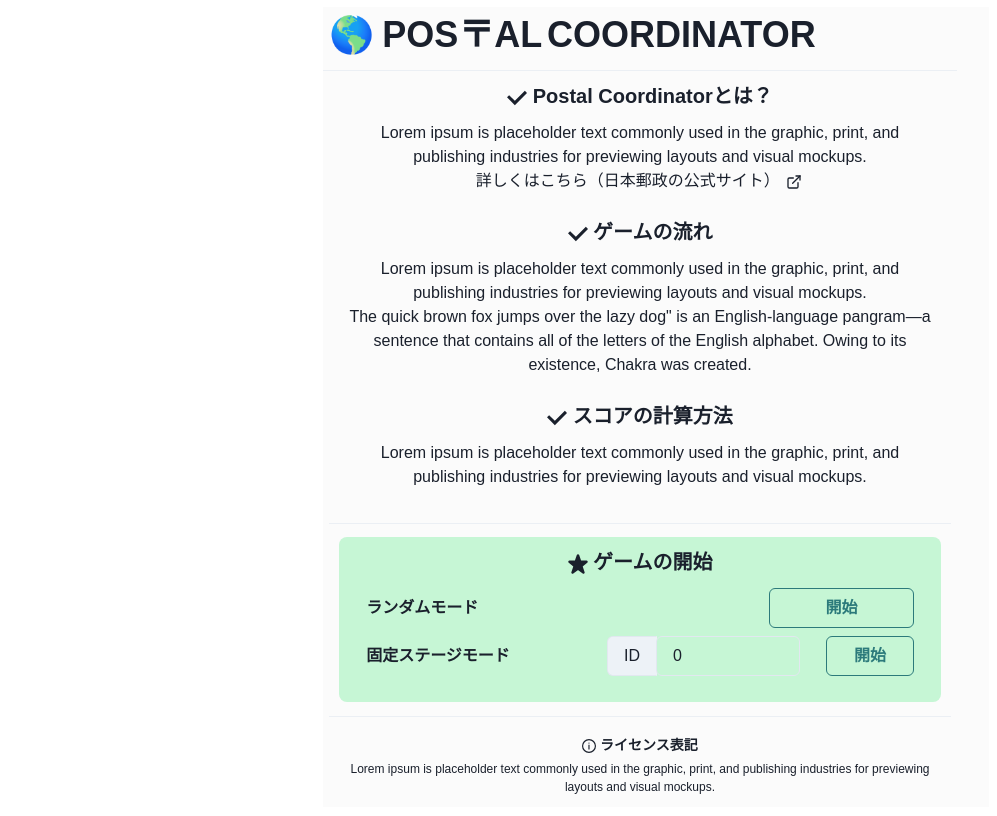
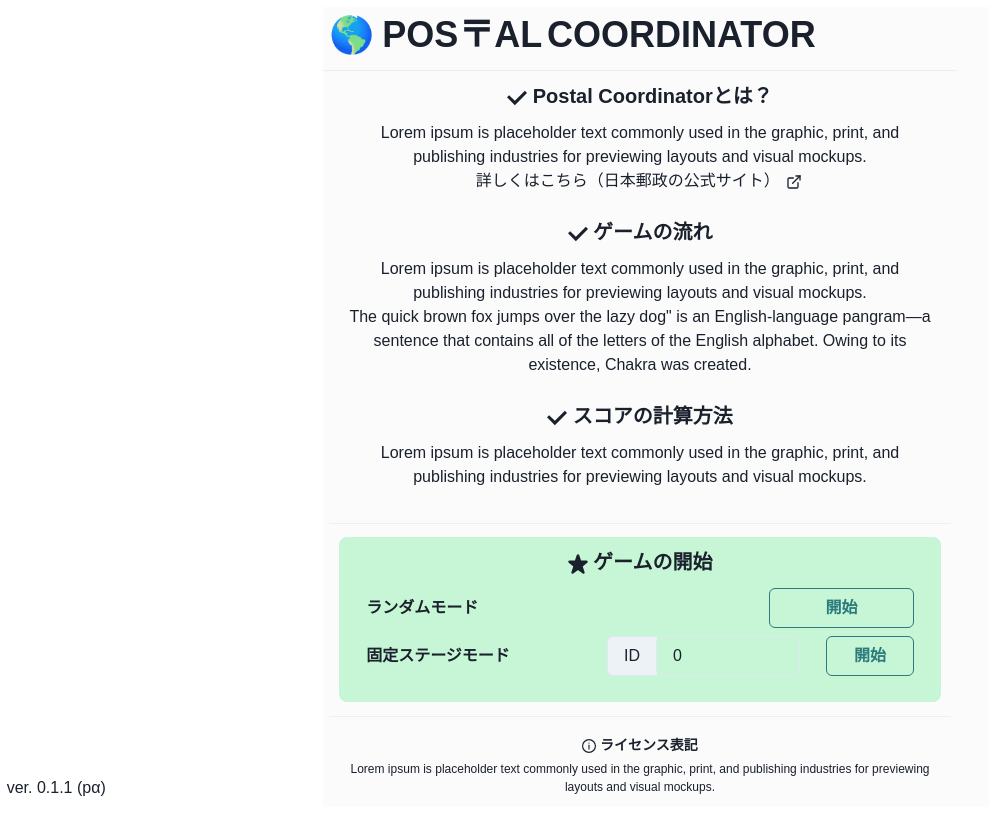
Before and after one commit to Asalato/PostCoordinator, a React (Create React App) app: page / in a window 1280 px wide. Shown: the whole page, without its empty margins (0-997 px from the left). Built offline with nearby package versions, Linux system fonts and the light colour scheme; a web font is replaced by a local one.

Commit message:
バージョン表記の追加

```diff
--- a/src/App.tsx
+++ b/src/App.tsx
@@ -4,6 +4,7 @@ import React from "react";
 import {BrowserRouter, Navigate, Route, Routes, useNavigate, useParams} from "react-router-dom";
 import {Home} from "./pages/Home";
 import {Result} from "./pages/Result";
+import {VERSION} from "./version";
 
 export const App: React.FC = () => {
     const getRandomSeed = () => Math.floor(Math.random() * 1000000000);
@@ -14,7 +15,7 @@ export const App: React.FC = () => {
         return isNaN(seed) ? <Navigate to="/" replace/> : <Game seed={seed}/>;
     };
     return (
-        <Container m="auto" maxW="500pt" alignItems="center">
+        <Container m="auto" maxW="500pt" alignItems="center" h="100vh">
             <Flex position="absolute" bgColor="lightgray" minW="500pt" h="100vh" m="0" p="0" opacity={0.1} zIndex={-1}/>
             <Heading padding="5pt" marginY="5pt" display="flex">
                 <Flex onClick={() => window.location.href = "/"} cursor="pointer" width="auto">🌎</Flex>
@@ -34,6 +35,7 @@ export const App: React.FC = () => {
                     </Routes>
                 </BrowserRouter>
             </Box>
+            <Box position="absolute" left={0} bottom={0} m="5pt">ver. {VERSION}</Box>
         </Container>
     );
 }
--- /dev/null
+++ b/src/version.ts
@@ -0,0 +1 @@
+export const VERSION = "0.1.1 (pα)"
```
